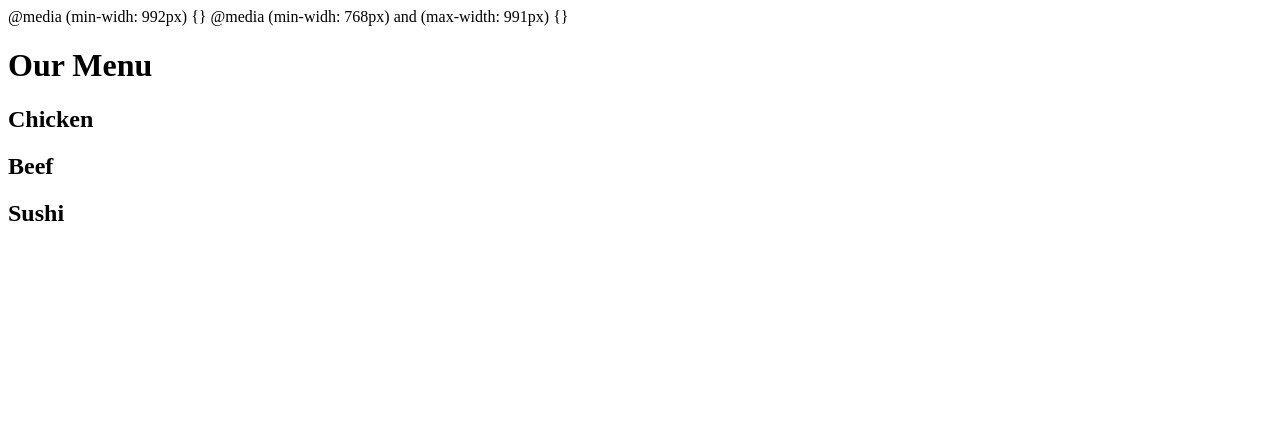
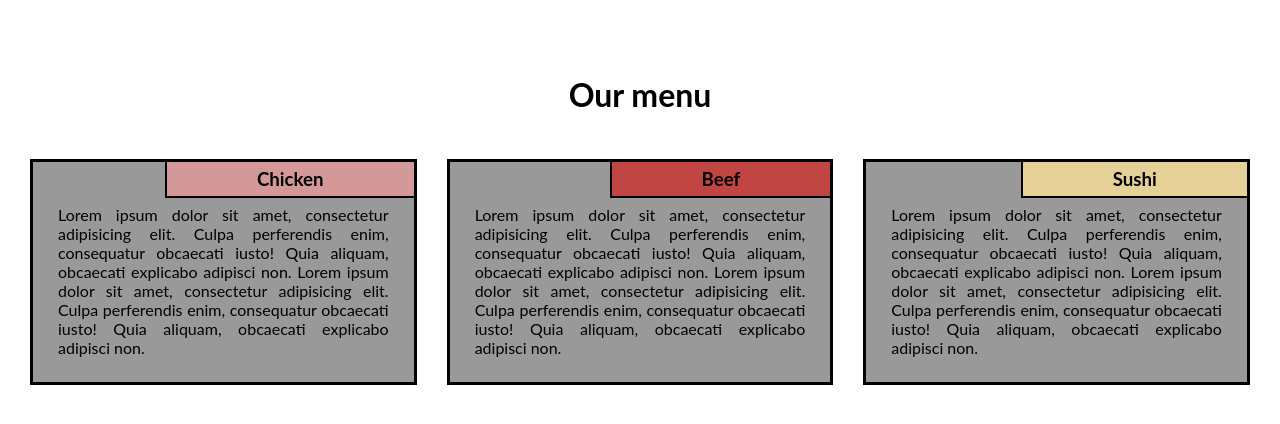
Before and after one commit to ektopac8/coursera-test, a plain HTML site: page module2-solution/index.html in a window 1280 px wide. Drawn offline with Linux system fonts and the light colour scheme.

Commit message:
Update index.html

```diff
--- a/module2-solution/index.html
+++ b/module2-solution/index.html
@@ -1,25 +1,47 @@
 <!DOCTYPE html>
 <html>
 <head>
-  @media (min-widh: 992px) {}
-  @media (min-widh: 768px) and (max-width: 991px) {}
-<meta charset="UTF-8">
-<link rel="stylesheet" href="externalfile.css">
-<title>Assignment Solution for module 2</title>
+  <meta charset="utf-8">
+  <meta name="viewport" content="width=device-width, initial-scale=1">
+  <title>My Responsive Design</title>
+  <link rel="stylesheet" href="file.css">
 </head>
 <body>
-<h1 class="he1">Our Menu</h1>
+  <div class="container">
+    <div class="row">
+    <h1 class="mine_menu">Our menu</h1>
+      <div class="col-lg-4">
+        <div class="item">
+          <div class="item-title" id="title-one">
+            <h3>Chicken</h3>
+          </div>
+          <p>
+            Lorem ipsum dolor sit amet, consectetur adipisicing elit. Culpa perferendis enim, consequatur obcaecati iusto! Quia aliquam, obcaecati explicabo adipisci non. Lorem ipsum dolor sit amet, consectetur adipisicing elit. Culpa perferendis enim, consequatur obcaecati iusto! Quia aliquam, obcaecati explicabo adipisci non.
+          </p>
+        </div>
+      </div>
+      <div class="col-lg-4">
+        <div class="item">
+         <div class="item-title" id="title-two">
+          <h3>Beef</h3>
+        </div>
+        <p>
+          Lorem ipsum dolor sit amet, consectetur adipisicing elit. Culpa perferendis enim, consequatur obcaecati iusto! Quia aliquam, obcaecati explicabo adipisci non. Lorem ipsum dolor sit amet, consectetur adipisicing elit. Culpa perferendis enim, consequatur obcaecati iusto! Quia aliquam, obcaecati explicabo adipisci non.
+        </p>
+      </div>
+    </div>
+    <div class="col-lg-4 col-lg-tablet">
+      <div class="item">
+       <div class="item-title" id="title-three">
+        <h3>Sushi</h3>
+      </div>
+      <p>
+        Lorem ipsum dolor sit amet, consectetur adipisicing elit. Culpa perferendis enim, consequatur obcaecati iusto! Quia aliquam, obcaecati explicabo adipisci non. Lorem ipsum dolor sit amet, consectetur adipisicing elit. Culpa perferendis enim, consequatur obcaecati iusto! Quia aliquam, obcaecati explicabo adipisci non.
+      </p>
+    </div>
+  </div>
 
-<h2 class="chicken1">Chicken</h2>
-<p class="firstp"></p>
-
-<h2 class=""beef1>Beef</h2>
-<p class="secondp"></p>
-
-<h2 class="sushi1">Sushi</h2>
-<p class="thirdp"></p>
-
-
-
+</div>
+</div>
 </body>
 </html>
```
